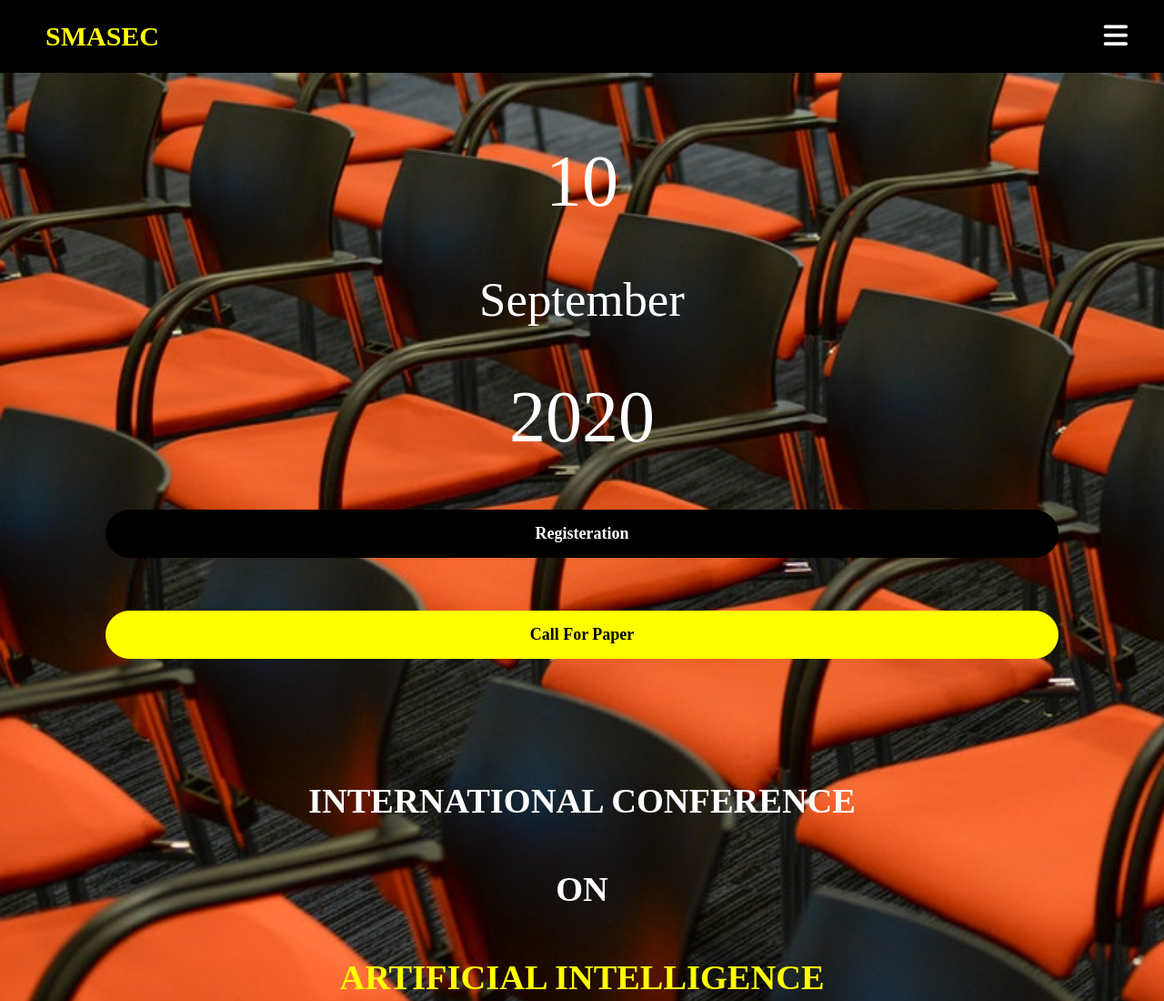
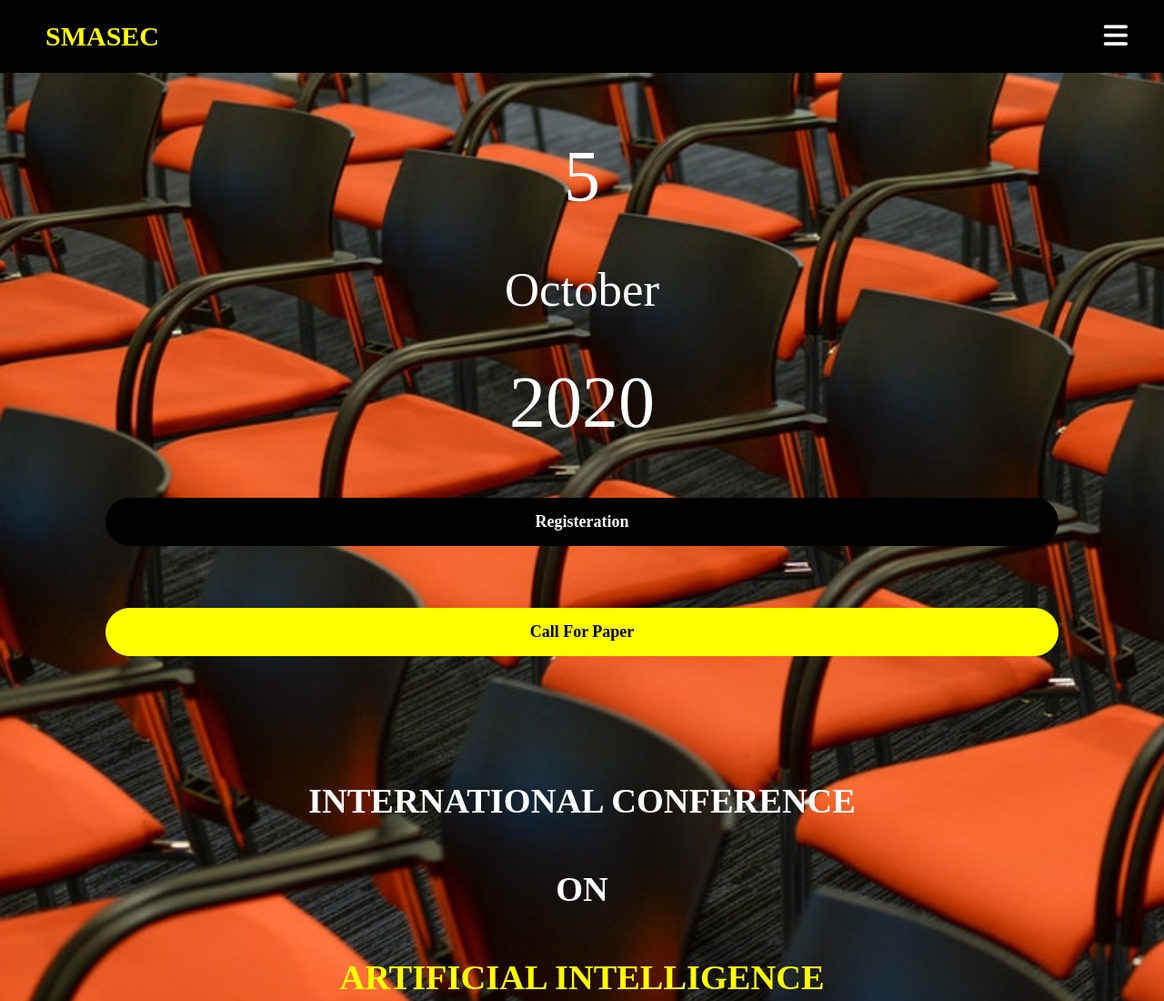
Before and after one commit to shashankgupta3891/conferenceWebsite, a plain HTML site: page call-for-papers.html in a window 1280 px wide. Shown: the top 1100 px of the page at 91% size. Drawn offline with Linux system fonts and the light colour scheme.

Commit message:
button links editting on main-board-button

```diff
--- a/call-for-papers.html
+++ b/call-for-papers.html
@@ -35,18 +35,18 @@
         <div class="main-board-center-box">
             <div class="main-board-col main-board-col1">
                 <p class="main-board-col1-p1">
-                    10
+                    5
                 </p>
                 <p class="main-board-col1-p2">
-                    September
+                    October
                 </p>
                 <p class="main-board-col1-p3">
                     2020
                 </p>
-                <a class="main-board-button main-board-button-1" href="#">
+                <a class="main-board-button main-board-button-1" href="https://easychair.org/conferences/?conf=isda2020">
                     Registeration
                 </a>
-                <a class="main-board-button main-board-button-2" href="#">
+                <a class="main-board-button main-board-button-2" href="call-for-papers.html">
                     Call For Paper
                 </a>
 
--- a/style.css
+++ b/style.css
@@ -138,7 +138,7 @@ body{
 }
 
 .main-board-button{
-    margin: 2px;
+    margin: 10px;
     padding: 15px;
     border-radius: 30px;
     border: solid;
```
Also changed, not shown: committee.html (+3 -2 lines), dates.html (+3 -2 lines), index.html (+3 -2 lines), organization.html (+3 -2 lines), publication.html (+3 -2 lines), submission.html (+3 -2 lines), topic.html (+3 -2 lines).
